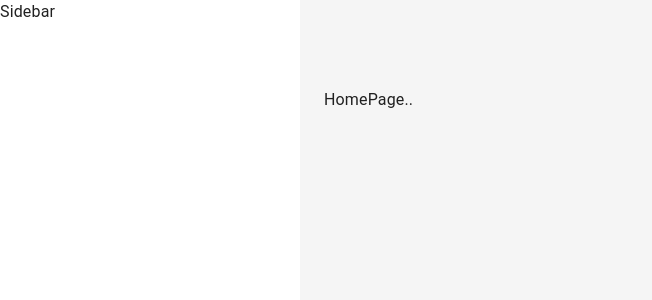
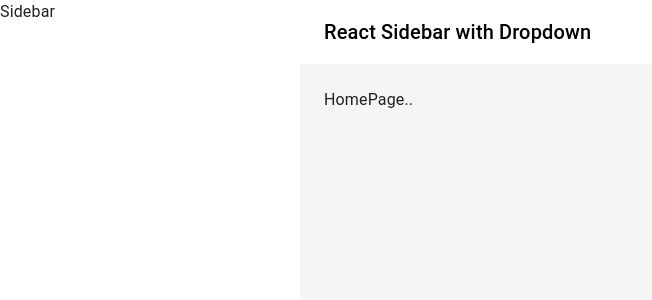
Before and after one commit to Ilesanmi-Erioluwa-Victor/react-side-bar, a React (Create React App) app: page / in a window 1280 px wide. Shown: the top 300 px of the page, without its empty margins (0-652 px from the left). Built offline with nearby package versions, Linux system fonts and the light colour scheme.

Commit message:
Done working on Topbar component

```diff
--- a/src/components/common/Topbar.tsx
+++ b/src/components/common/Topbar.tsx
@@ -1,15 +1,25 @@
 import React from "react";
-import { AppBar } from "@mui/material";
+import { AppBar, Toolbar, Typography } from "@mui/material";
 import sizeConfigs from "config/sizeConfigs";
+import colorConfigs from "config/colorConfigs";
 
 const Topbar = () => {
-  return (<AppBar
-    position="fixed"
-    sx ={{width : `calc(100% - ${sizeConfigs.sidebar.width})`}}
-  >
-
-
-  </AppBar>);
+  return (
+    <AppBar
+      position="fixed"
+      sx={{
+        width: `calc(100% - ${sizeConfigs.sidebar.width})`,
+        ml: sizeConfigs.sidebar.width,
+        boxShadow: "unset",
+        backgroundColor: colorConfigs.topbar.bg,
+        color: colorConfigs.topbar.color,
+      }}
+    >
+      <Toolbar>
+        <Typography variant="h6">React Sidebar with Dropdown</Typography>
+      </Toolbar>
+    </AppBar>
+  );
 };
 
 export default Topbar;
```
